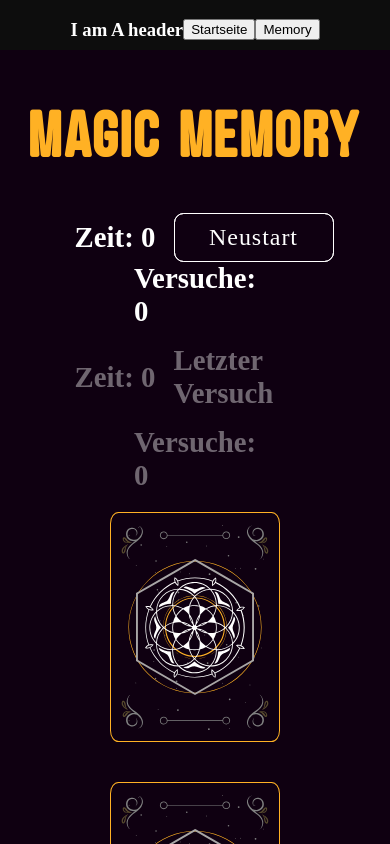
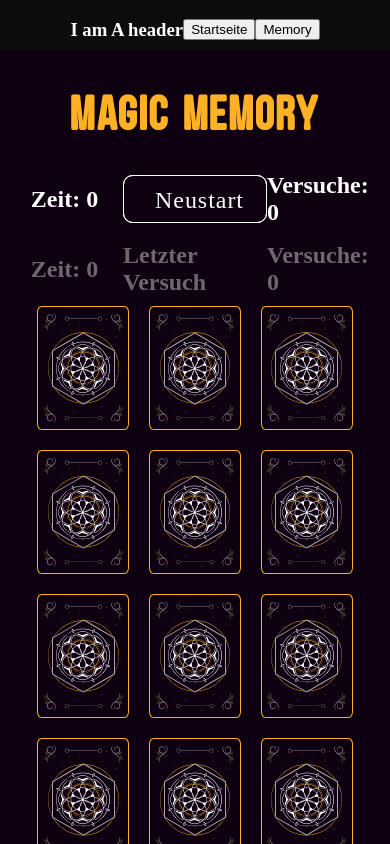
Before and after one commit to stier-dev/next.js-portfolio, a Next.js app: page / in a window 390 px wide. Shown: the top 844 px of the page. Built offline with nearby package versions, Linux system fonts and the light colour scheme; a web font is replaced by a local one.

Commit message:
mmory: media queries

```diff
--- a/styles/components/Memory.module.scss
+++ b/styles/components/Memory.module.scss
@@ -161,6 +161,41 @@
   perspective: 250px;
   transition: all 500ms;
 }
+@media (max-width: 840px) {
+  .textAndGameContainer {
+    max-width: 700px;
+  }
+  .oneCard {
+    height: 172px;
+    width: 127.5px;
+    margin: 10px;
+  }
+}
+@media (max-width: 590px) {
+  .memoryHeadline {
+    letter-spacing: 0.15rem;
+    font-size: 3rem;
+  }
+  .prevHeadline {
+    width: 9rem;
+  }
+  .resetBtn {
+    height: 3rem;
+    width: 9rem;
+  }
+
+  .stats {
+    font-size: 1.5rem;
+  }
+  .textAndGameContainer {
+    max-width: 450px;
+  }
+  .oneCard {
+    height: 123.84px;
+    width: 91.8px;
+    margin: 10px;
+  }
+}
 
 .closed {
   transform-style: preserve-3d;
```
